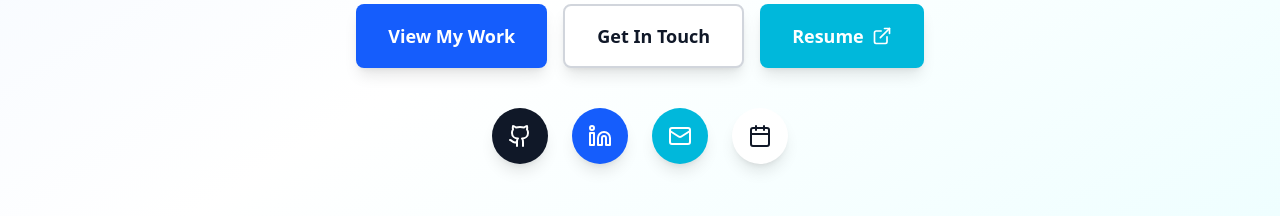
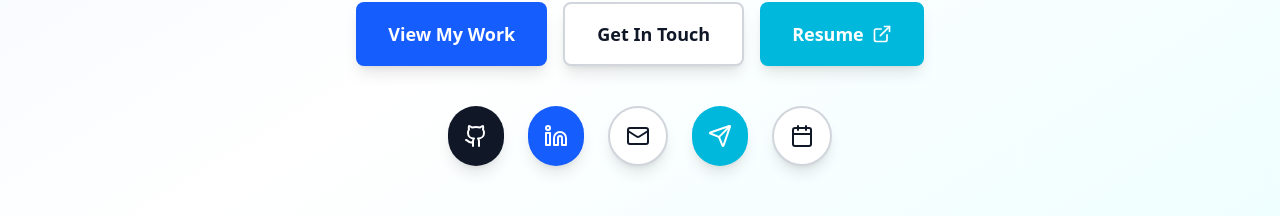
Before and after one commit to dytsou/about, a React (Vite) app: page / in a window 1280 px wide. Shown: the part 465-681 px from the top of the page. Built offline with nearby package versions, Linux system fonts and the light colour scheme; no server answers.

Commit message:
feat: add Telegram link to footer and hero social links

```diff
--- a/src/components/footer/Footer.tsx
+++ b/src/components/footer/Footer.tsx
@@ -1,4 +1,4 @@
-import { Github, Linkedin, Mail } from 'lucide-react';
+import { Github, Linkedin, Mail, Send } from 'lucide-react';
 import './Footer.css';
 
 const FOOTER_SECTIONS = {
@@ -30,6 +30,11 @@ const FOOTER_SECTIONS = {
         href: 'mailto:contact@dy.tsou.me',
         icon: Mail,
         label: 'Email'
+      },
+      {
+        href: 'https://t.me/dytsou',
+        icon: Send,
+        label: 'Telegram'
       }
     ]
   }
--- a/src/components/hero/HeroSocialLinks.tsx
+++ b/src/components/hero/HeroSocialLinks.tsx
@@ -1,4 +1,4 @@
-import { Github, Linkedin, Mail, Calendar } from 'lucide-react';
+import { Github, Linkedin, Mail, Calendar, Send } from 'lucide-react';
 import { IconButton } from '../ui/IconButton';
 import './Hero.css';
 
@@ -21,14 +21,21 @@ export function HeroSocialLinks() {
       />
       <IconButton
         icon={Mail}
-        variant="secondary"
+        variant="outline"
         size="lg"
         onClick={() => window.open('mailto:contact@dy.tsou.me', '_blank')}
         aria-label="Email"
       />
       <IconButton
+        icon={Send}
+        variant="secondary"
+        size="lg"
+        onClick={() => window.open('https://t.me/dytsou', '_blank')}
+        aria-label="Telegram"
+      />
+      <IconButton
         icon={Calendar}
-        variant="tertiary"
+        variant="outline"
         size="lg"
         onClick={() => window.open('https://tsou.me/cal', '_blank')}
         aria-label="Calendar"
```
